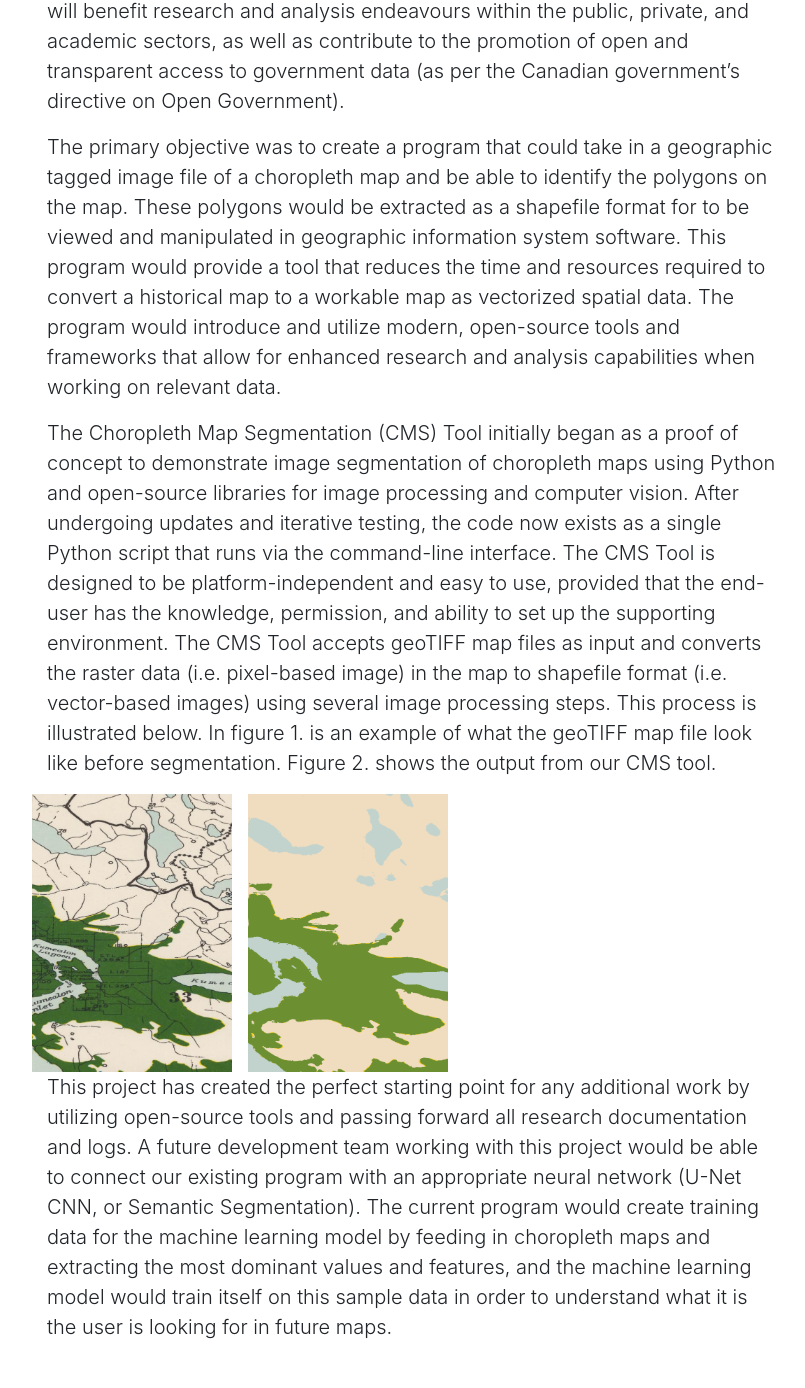
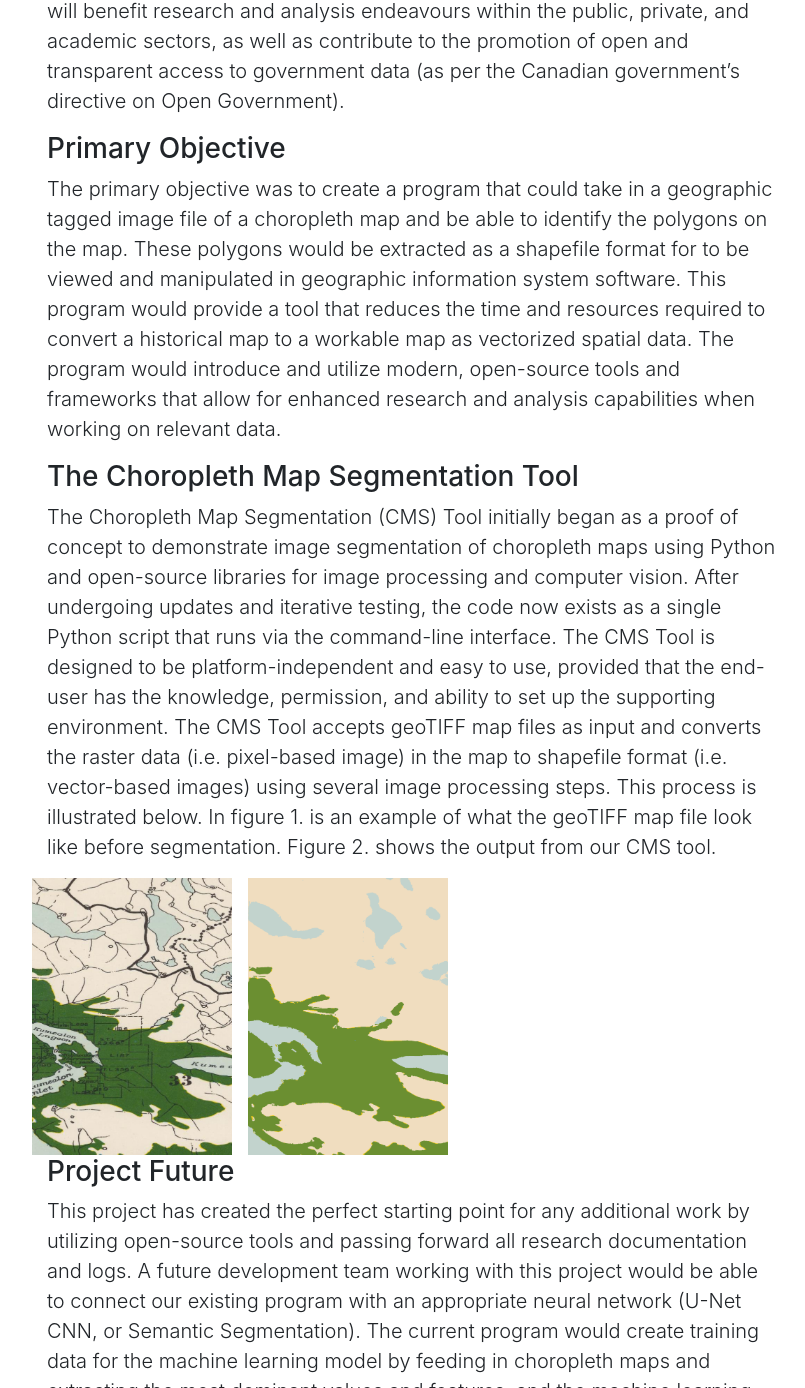
Before and after one commit to teamfourtrees/eportfolio, a website with bundled scripts: page index.html in a window 1280 px wide. Shown: the part 798-2186 px from the top of the page, without its empty margins (228-1033 px from the left). Built offline with nearby package versions, Linux system fonts and the light colour scheme.

Commit message:
update index. added headers

```diff
--- a/index.html
+++ b/index.html
@@ -68,7 +68,9 @@
         <div class="col-lg-8 mx-auto">
           <h2>About this project</h2>
           <p class="lead">The Pacific Forestry Centre (PFC) is a Canadian Forest Service research centre operating under Natural Resources Canada (NRCan). The goal of the Digital Resurrection of Historical Maps (DRHMAI) project is to develop an open-source framework or tool that converts scanned geo-referenced Tagged Image File Format (TIFF) files of hand-drawn, historical forest-cover maps into vectorized spatial data. This enables historic map data to be converted to modern, analysis-ready formats (e.g. geopackage) and stored in National Forest Information System (NFIS) databases at the PFC. Ultimately, this tool will benefit research and analysis endeavours within the public, private, and academic sectors, as well as contribute to the promotion of open and transparent access to government data (as per the Canadian government’s directive on Open Government).</p>
+          <h3>Primary Objective</h3>
           <p class="lead">The primary objective was to create a program that could take in a geographic tagged image file of a choropleth map and be able to identify the polygons on the map. These polygons would be extracted as a shapefile format for to be viewed and manipulated in geographic information system software. This program would provide a tool that reduces the time and resources required to convert a historical map to a workable map as vectorized spatial data. The program would introduce and utilize modern, open-source tools and frameworks that allow for enhanced research and analysis capabilities when working on relevant data.</p>
+          <h3>The Choropleth Map Segmentation Tool</h3>
           <p class="lead">The Choropleth Map Segmentation (CMS) Tool initially began as a proof of concept to demonstrate image segmentation of choropleth maps using Python and open-source libraries for image processing and computer vision. After undergoing updates and iterative testing, the code now exists as a single Python script that runs via the command-line interface. The CMS Tool is designed to be platform-independent and easy to use, provided that the end-user has the knowledge, permission, and ability to set up the supporting environment. The CMS Tool accepts geoTIFF map files as input and converts the raster data (i.e. pixel-based image) in the map to shapefile format (i.e. vector-based images) using several image processing steps. This process is illustrated below. In figure 1. is an example of what the geoTIFF map file look like before segmentation. Figure 2. shows the output from our CMS tool.</p>
           <div class="row">
             <div class="media">
@@ -76,6 +78,7 @@
               <img class="profile-photo mr-3" src="files/map-after.png" alt="Generic placeholder image">
             </div>
           </div>
+          <h3>Project Future</h3>
           <p class="lead">This project has created the perfect starting point for any additional work by utilizing open-source tools and passing forward all research documentation and logs. A future development team working with this project would be able to connect our existing program with an appropriate neural network (U-Net CNN, or Semantic Segmentation). The current program would create training data for the machine learning model by feeding in choropleth maps and extracting the most dominant values and features, and the machine learning model would train itself on this sample data in order to understand what it is the user is looking for in future maps.</p>
         </div>
       </div>
```
